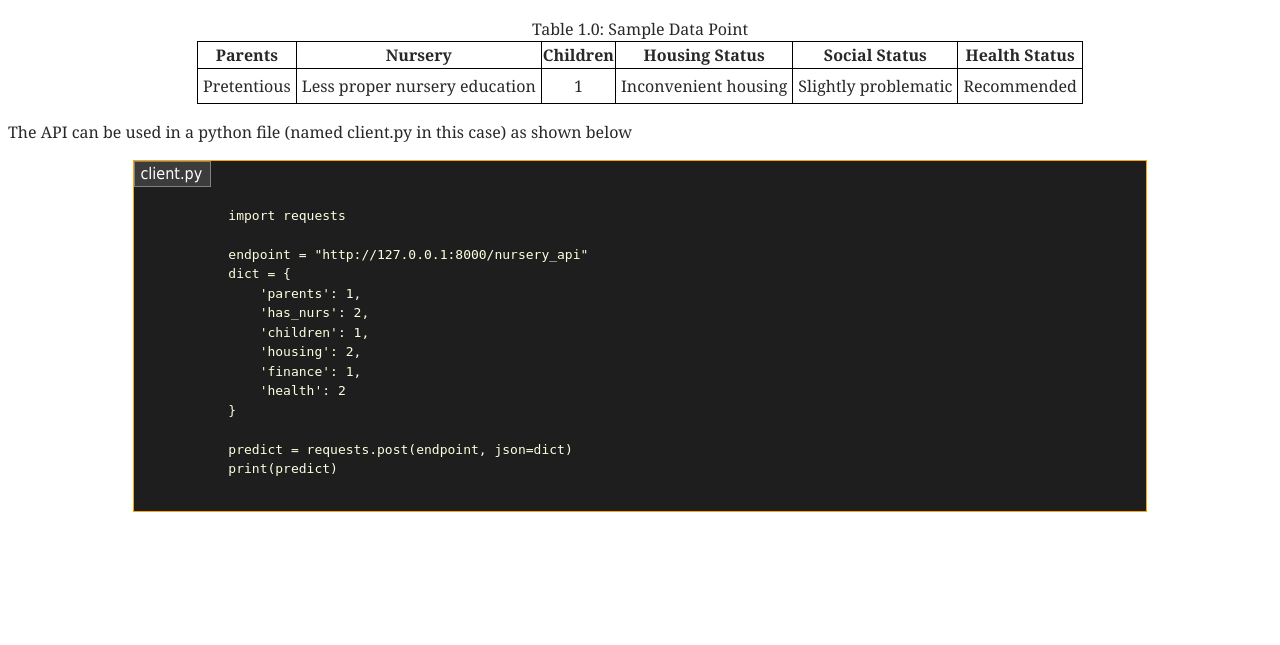
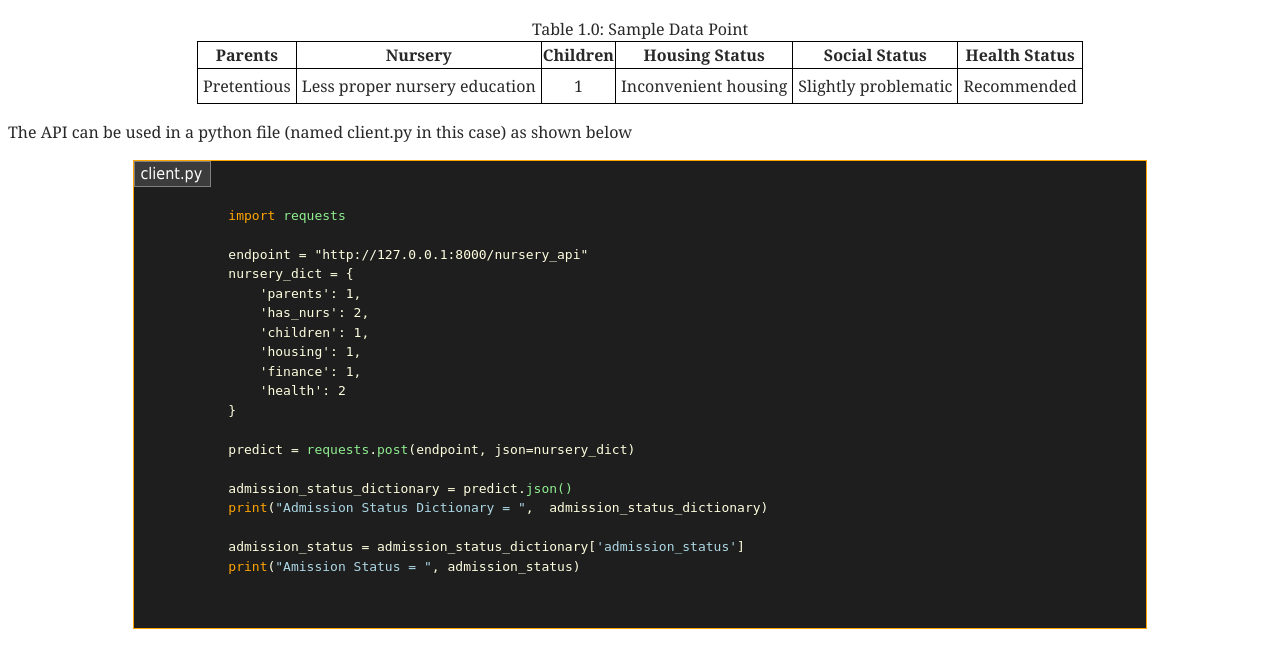
Before and after one commit to Olupaula/nursery, a Django app: page /nursery_api in a window 1280 px wide. Shown: the part 504-1149 px from the top of the page. Before the commit the page ends 1016 px from the top, so only its background shows below. Run offline with Django 4.2, Linux system fonts and the light colour scheme; parts of the project's set-up code (start-up, migrations or seed data) failed here and were passed over.

Commit message:
Update nursery_api_home.html

```diff
--- a/nursery_api/templates/nursery_api/nursery_api_home.html
+++ b/nursery_api/templates/nursery_api/nursery_api_home.html
@@ -116,20 +116,26 @@
      <div class="code">
          <div>client.py</div>
          <pre>
-            <span>import</span> requests
+            <span class="primary">import</span> <span class="secondary">requests</span>
 
             endpoint = "http://127.0.0.1:8000/nursery_api"
-            dict = {
+            nursery_dict = {
                 'parents': 1,
                 'has_nurs': 2,
                 'children': 1,
-                'housing': 2,
+                'housing': 1,
                 'finance': 1,
                 'health': 2
             }
 
-            predict = <span>requests</span>.post(endpoint, json=dict)
-            <span>print</span>(predict)
+            predict = <span class="secondary">requests</span>.<span class="secondary">post</span>(endpoint, json=nursery_dict)
+
+            admission_status_dictionary = predict.<span class="secondary">json()</span>
+            <span class="primary">print</span>(<span class="strings">"Admission Status Dictionary = "</span>,  admission_status_dictionary)
+
+            admission_status = admission_status_dictionary[<span class="strings">'admission_status'</span>]
+            <span class="primary">print</span>(<span class="strings">"Amission Status = "</span>, admission_status)
+
          </pre>
      </div>
     <p>  </p>
```
